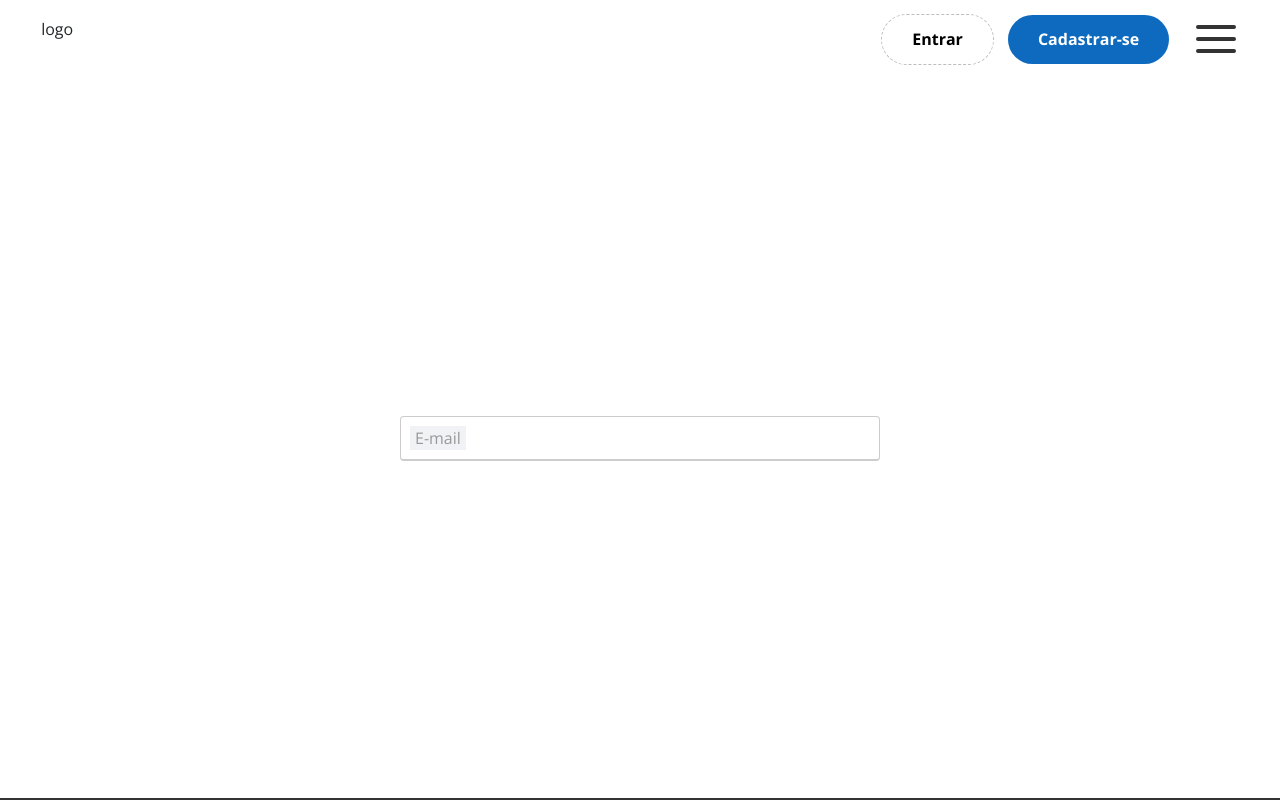
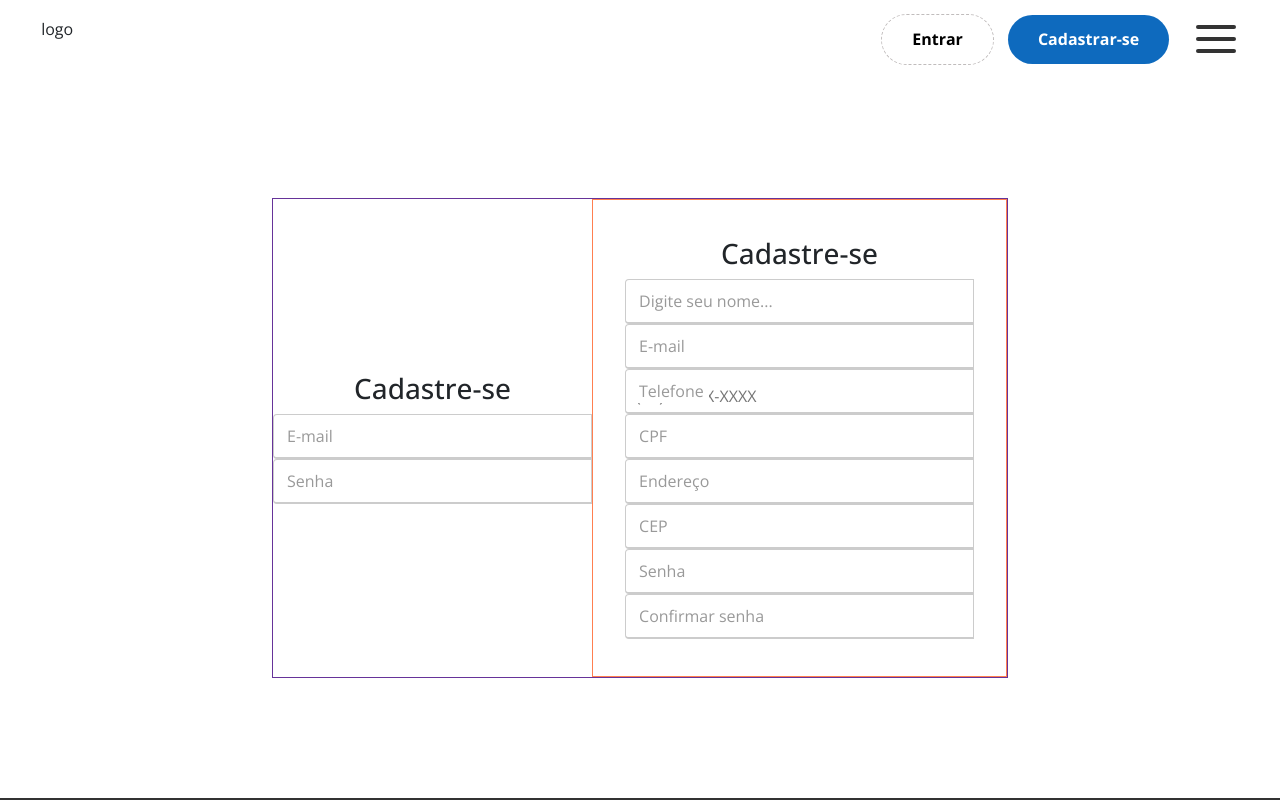
Before and after one commit to brianloop2/QuaseLar-Oficial, a PHP site: page /tela_cad_entrar_usuarios.php in a window 1280 px wide. Run offline with PHP 8.4, Linux system fonts and the light colour scheme.

Commit message:
montagem do cadastro de usuarios

```diff
--- a/css/tela_cad_entrar_usuarios.css
+++ b/css/tela_cad_entrar_usuarios.css
@@ -9,11 +9,83 @@
     background-color: white;
 }
 .group_usuarios_inputs{
+    height: 30rem;
+    width: 46rem;
+    border: 1px rebeccapurple solid;
+    display: flex;
+    flex-direction: row;
+}
+/*=========================================================================================================*/
+/*Login*/
+.entrar_usuario{
+    height: 100%;
+    width: 20rem;
+    display: flex;
+    flex-direction: column;
+    align-items: center;
+    justify-content: center;
+}
+.cad_usuario{
+    height: 100%;
+    width: 26rem;
+    display: flex;
+    flex-direction: column;
+    align-items: center;
+    justify-content: center;
+    border: 1px coral solid;
+    padding: 2rem;
+    overflow: hidden;
+}
+
+
+
+
+
+
+
+
+
+
+
+
+
+
+
+
+
+
+
+
+
+
+
+
+
+
+
+
+
+
+
+
+
+
+
+
+
+
+
+
+
+
+
+.input-group {
     position: relative;
-    width: 30rem;
+    width: 300px;
 }
-.group_usuarios_inputs .entrar_usuario input,
-.group_usuarios_inputs .cad_usuario input{
+
+/* Estilização do Campo de Input - MUDANÇAS AQUI */
+.input-group input {
     width: 100%;
     /* Padding ajustado para compensar a borda */
     padding: 14px 10px 4px 10px;
@@ -32,16 +104,19 @@
     /* Opcional: Borda arredondada */
     border-radius: 4px;
 }
-.group_usuarios_inputs .entrar_usuario input:focus,
-.group_usuarios_inputs .cad_usuario input:focus{
+
+/* Efeito de Foco Vibrante - MUDANÇAS AQUI */
+.input-group input:focus {
+    /* Mude a cor da borda completa no foco */
     border-color: #007bff;
     /* Garante que a borda inferior também mude */
     border-bottom-color: #007bff;
     /* Efeito de "sombra" no foco para um visual 3D suave */
     box-shadow: 0 0 0 1px #007bff;
 }
-.group_usuarios_inputs .entrar_usuario label,
-.group_usuarios_inputs .cad_usuario label{
+
+/* Estilização do Label (Placeholder Flutuante) - Sem alteração de posição */
+.input-group label {
     position: absolute;
     top: 50%;
     left: 10px;
@@ -50,11 +125,16 @@
     font-size: 16px;
     pointer-events: none;
     transition: all 0.3s ease;
-    background-color: #f0f2f5; /* Adicionado background para cobrir a borda ao flutuar */
+    background-color: white;
     padding: 0 5px; /* Espaçamento para o background */
 }
-.group_usuarios_inputs .entrar_usuario input:focus + label,
-.group_usuarios_inputs .entrar_usuario input:valid + label{
+
+/* Animação: Label Flutua (para cima) - MUDANÇAS AQUI */
+
+/* 1. Quando o input está em foco (selecionado) */
+.input-group input:focus + label,
+/* 2. Quando o input já tem conteúdo (para não voltar) */
+.input-group input:valid + label {
     top: 0;
     font-size: 12px;
     color: #007bff;
--- a/tela_cad_entrar_usuarios.php
+++ b/tela_cad_entrar_usuarios.php
@@ -3,12 +3,53 @@ include './template/header.php';
 ?>
 <section class="tela_cad_entrar">
     <main class="group_usuarios_inputs">
+
         <nav class="entrar_usuario">
-            <label for="entra">E-mail</label>
-            <input type="text">
+            <div class="titulo_cad_usuario"><h3>Cadastre-se</h3></div>
+            <div class="input-group">
+                <input type="text" id="meuInput" required>
+                <label for="meuInput">E-mail</label>
+            </div>
+             <div class="input-group">
+                <input type="password" id="meuInput" required>
+                <label for="meuInput">Senha</label>
+            </div>
         </nav>
         <nav class="cad_usuario">
+            <div class="titulo_cad_usuario"><h3>Cadastre-se</h3></div>
+             <div class="input-group">
+                <input type="text" id="meuInput" required>
+                <label for="meuInput">Digite seu nome...</label>
+            </div>
+             <div class="input-group">
+                <input type="email" id="meuInput" required>
+                <label for="meuInput">E-mail</label>
+            </div>
+             <div class="input-group">
+                <input type="text" id="meuInput" required  placeholder="(XX) XXXXX-XXXX" pattern="\([0-9]{2}\) [0-9]{4,5}-[0-9]{4}" title="Formato: (XX) XXXX-XXXX ou (XX) XXXXX-XXXX">
+                <label for="meuInput">Telefone</label>
+            </div>
+             <div class="input-group">
+                <input type="text" id="meuInput" required>
+                <label for="meuInput">CPF</label>
+            </div>
 
+             <div class="input-group">
+                <input type="text" id="meuInput" required>
+                <label for="meuInput">Endereço</label>
+            </div>
+            <div class="input-group">
+                <input type="text" id="meuInput" required>
+                <label for="meuInput">CEP</label>
+            </div>
+            <div class="input-group">
+                <input type="password" id="meuInput" required>
+                <label for="meuInput">Senha</label>
+            </div>
+            <div class="input-group">
+                <input type="password" id="meuInput" required>
+                <label for="meuInput">Confirmar senha</label>
+            </div>
         </nav>
 
     </main>
```
